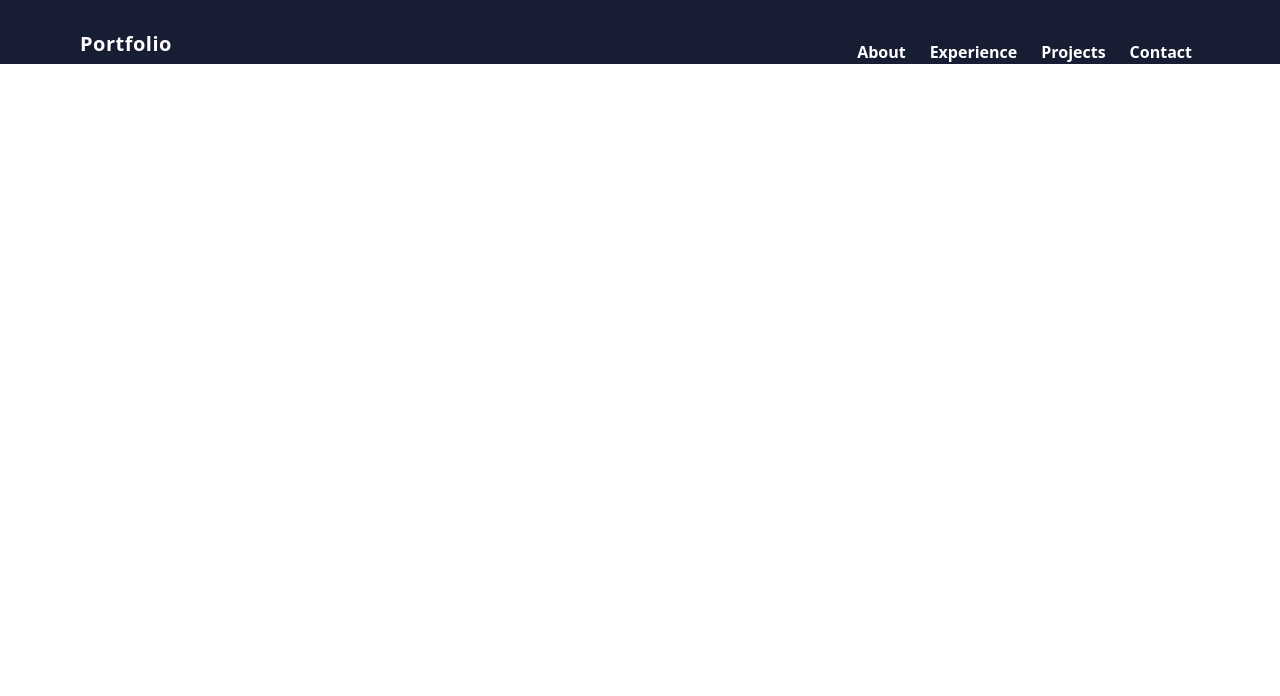
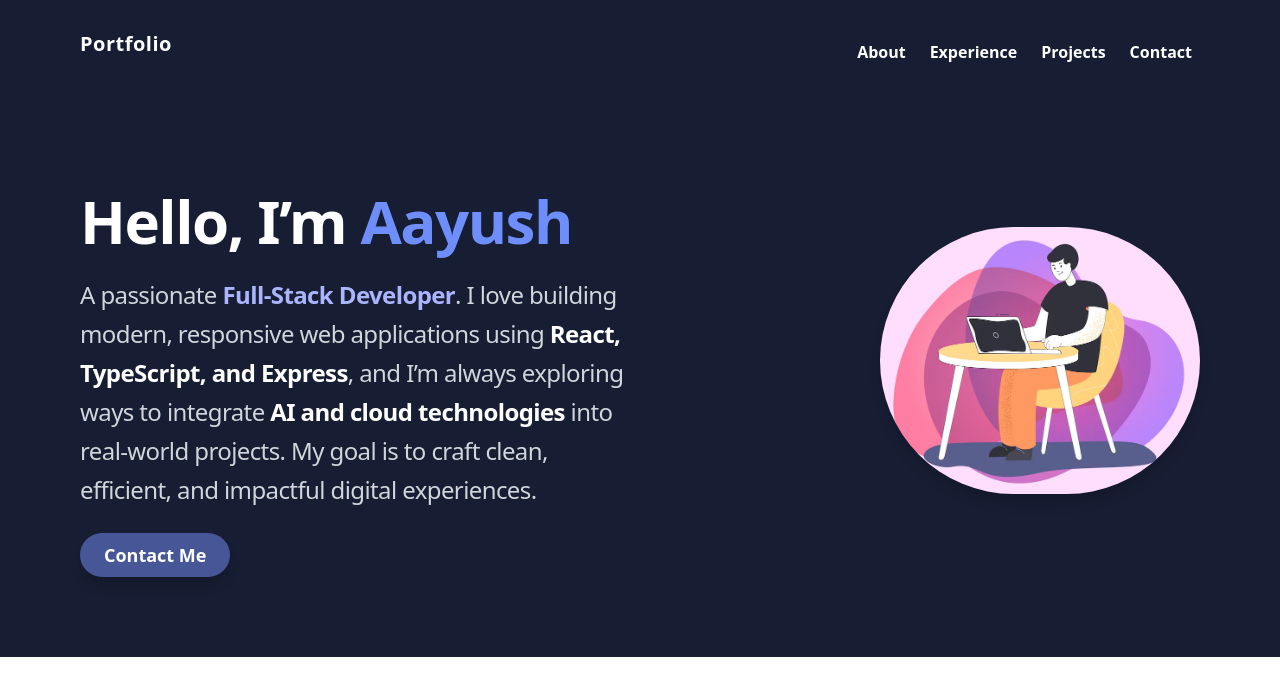
Before and after one commit to AayushKhanal47/FEF-Assignment-Portfolio, a React app in the folder frontend/: page / in a window 1280 px wide. Shown: the top 696 px of the page. Built offline with nearby package versions, Linux system fonts and the light colour scheme; the HTML template or start-up script is replaced by a standard one.

Commit message:
feat: added home

```diff
--- a/frontend/src/App.jsx
+++ b/frontend/src/App.jsx
@@ -1,10 +1,12 @@
 import React from "react";
 import Navbar from "./Components/Navbar/Navbar";
+import Home from "./Components/Home/Home";
 
 function App() {
   return (
     <div className="bg-[#171d32] h-auto w-full overflow-hidden">
       <Navbar />
+      <Home />
     </div>
   );
 }
--- /dev/null
+++ b/frontend/src/Components/Home/Home.jsx
@@ -0,0 +1,44 @@
+import React from "react";
+import avatarImg from "../../assets/avatar.jpg";
+
+const Home = () => {
+  return (
+    <section className="text-white flex flex-col-reverse md:flex-row w-full justify-between items-center p-10 md:p-20 gap-10">
+      <div className="md:w-2/4 md:pt-10 text-center md:text-left">
+        <h1 className="text-3xl md:text-6xl font-bold leading-tight tracking-tight">
+          Hello, I’m <span className="text-[#6e8efb]">Aayush</span>
+        </h1>
+        <p className="mt-4 text-base md:text-2xl leading-relaxed tracking-tight text-gray-300">
+          A passionate{" "}
+          <span className="text-[#aab4ff] font-semibold">
+            Full-Stack Developer
+          </span>
+          . I love building modern, responsive web applications using
+          <span className="font-semibold text-white">
+            {" "}
+            React, TypeScript, and Express
+          </span>
+          , and I’m always exploring ways to integrate
+          <span className="font-semibold text-white">
+            {" "}
+            AI and cloud technologies
+          </span>{" "}
+          into real-world projects. My goal is to craft clean, efficient, and
+          impactful digital experiences.
+        </p>
+        <button className="mt-6 text-white text-sm md:text-lg py-2 px-6 bg-[#465697] hover:bg-[#5a6bbf] hover:scale-105 transition-all duration-300 font-semibold rounded-3xl shadow-lg">
+          Contact Me
+        </button>
+      </div>
+      <div className="flex justify-center">
+        <img
+          src={avatarImg}
+          alt="Aayush"
+          className="w-56 md:w-80 rounded-full object-cover shadow-lg hover:scale-105 transition-transform duration-300"
+        />
+      </div>
+    </section>
+  );
+};
+
+export default Home;
```
Also changed, not shown: frontend/src/assets/Aayush.jpg (added), frontend/src/assets/avatar.jpg (added).
